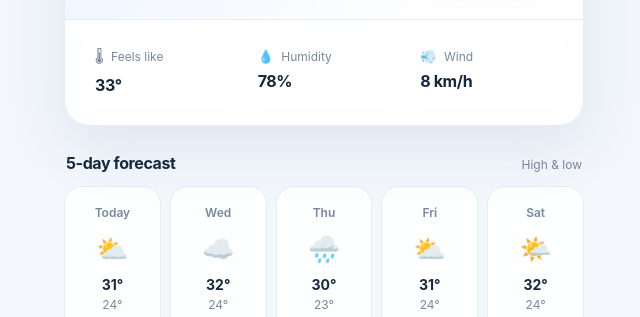
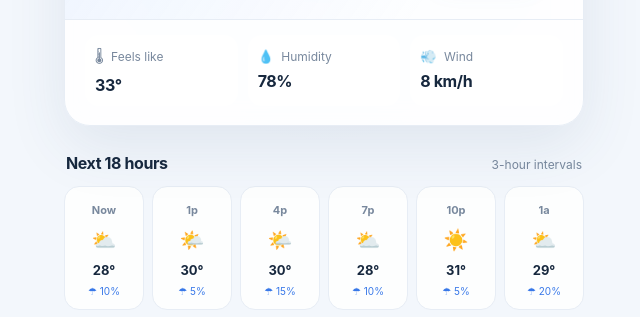
Before and after one commit to chrisjaphethloveria71-droid/weather-app-on23, a plain HTML site: page index.html in a window 1280 px wide. Shown: the part 480-797 px from the top of the page, without its empty margins (316-956 px from the left). Drawn offline with Linux system fonts and the light colour scheme; no server answers.

Commit message:
Add hourly weather dashboard
Co-authored-by: Copilot App <223556219+Copilot@users.noreply.github.com>

```diff
--- a/index.html
+++ b/index.html
@@ -209,6 +209,19 @@
     .section-heading h2 { margin: 0; font-size: 16px; font-weight: 720; letter-spacing: -.025em; }
     .section-heading span { color: var(--muted); font-size: 12px; }
     .forecast { display: grid; grid-template-columns: repeat(5, 1fr); gap: 9px; }
+    .hourly-forecast { display: grid; grid-template-columns: repeat(6, minmax(0, 1fr)); gap: 8px; }
+    .hour-card {
+      min-width: 0;
+      padding: 12px 4px;
+      border: 1px solid var(--line);
+      border-radius: 15px;
+      background: var(--surface);
+      text-align: center;
+    }
+    .hour-time { color: var(--muted); font-size: 11px; font-weight: 650; }
+    .hour-icon { display: block; margin: 10px 0; font-size: 20px; }
+    .hour-temp { font-size: 13px; font-weight: 700; }
+    .hour-rain { margin-top: 7px; color: var(--blue); font-size: 10px; }
     .day-card {
       min-width: 0;
       padding: 15px 5px 14px;
@@ -236,6 +249,7 @@
       .metric { padding: 10px 7px; }
       .day-card { padding-right: 2px; padding-left: 2px; }
       .forecast { gap: 6px; }
+      .hourly-forecast { grid-template-columns: repeat(6, minmax(58px, 1fr)); overflow-x: auto; padding: 3px; }
     }
     @media (prefers-reduced-motion: reduce) {
       *, *::before, *::after { scroll-behavior: auto !important; transition-duration: .01ms !important; }
@@ -294,6 +308,14 @@
       </div>
     </section>
 
+    <section class="forecast-section" aria-labelledby="hourly-title">
+      <div class="section-heading">
+        <h2 id="hourly-title">Next 18 hours</h2>
+        <span>3-hour intervals</span>
+      </div>
+      <div class="hourly-forecast" id="hourly-forecast" role="list"></div>
+    </section>
+
     <section class="forecast-section" aria-labelledby="forecast-title">
       <div class="section-heading">
         <h2 id="forecast-title">5-day forecast</h2>
@@ -307,6 +329,12 @@
   <script>
     const fallback = {
       current: { temperature_2m: 29, apparent_temperature: 33, relative_humidity_2m: 78, wind_speed_10m: 8, weather_code: 2 },
+      hourly: {
+        time: [],
+        temperature_2m: [28, 28, 29, 30, 31, 31, 30, 29],
+        weather_code: [2, 2, 1, 1, 0, 0, 1, 2],
+        precipitation_probability: [10, 10, 5, 5, 5, 10, 15, 20]
+      },
       daily: {
         time: [],
         weather_code: [2, 3, 61, 2, 1],
@@ -339,11 +367,28 @@
 
     function fallbackForToday() {
       const today = new Date();
-      const localDate = (offset) => {
-        const date = new Date(today.getFullYear(), today.getMonth(), today.getDate() + offset);
+      const localDate = (date) => {
         return `${date.getFullYear()}-${String(date.getMonth() + 1).padStart(2, "0")}-${String(date.getDate()).padStart(2, "0")}`;
       };
-      return { ...fallback, daily: { ...fallback.daily, time: [0, 1, 2, 3, 4].map(localDate) } };
+      const dates = [0, 1, 2, 3, 4].map((offset) => localDate(new Date(today.getFullYear(), today.getMonth(), today.getDate() + offset)));
+      const hourlyTimes = Array.from({ length: 24 }, (_, offset) => {
+        const date = new Date(today.getFullYear(), today.getMonth(), today.getDate(), today.getHours() + offset);
+        return `${localDate(date)}T${String(date.getHours()).padStart(2, "0")}:00`;
+      });
+      const currentTime = `${localDate(today)}T${String(today.getHours()).padStart(2, "0")}:00`;
+      const hourly = {
+        ...fallback.hourly,
+        time: hourlyTimes,
+        temperature_2m: hourlyTimes.map((_, index) => fallback.hourly.temperature_2m[index % fallback.hourly.temperature_2m.length]),
+        weather_code: hourlyTimes.map((_, index) => fallback.hourly.weather_code[index % fallback.hourly.weather_code.length]),
+        precipitation_probability: hourlyTimes.map((_, index) => fallback.hourly.precipitation_probability[index % fallback.hourly.precipitation_probability.length])
+      };
+      return {
+        ...fallback,
+        current: { ...fallback.current, time: currentTime },
+        hourly,
+        daily: { ...fallback.daily, time: dates }
+      };
     }
 
     const weatherForCode = (code) => {
@@ -382,6 +427,27 @@
         hour: "numeric", minute: "2-digit", timeZone: timezone || undefined
       }).format(today);
       $("date").textContent = `${localDate} · ${localTime} local`;
+
+      const hourlyForecast = $("hourly-forecast");
+      hourlyForecast.replaceChildren();
+      const hourly = data.hourly;
+      const firstHour = Math.max(0, hourly.time.findIndex((time) => time >= current.time));
+      for (let step = 0; step < 6; step += 1) {
+        const index = firstHour + step * 3;
+        if (index >= hourly.time.length) break;
+        const hourText = hourly.time[index].slice(11, 13);
+        const hour = Number(hourText);
+        const isCurrentHour = hourly.time[index].slice(0, 13) === current.time.slice(0, 13);
+        const label = isCurrentHour ? "Now" : `${hour % 12 || 12}${hour < 12 ? "a" : "p"}`;
+        const [hourCondition, hourIcon] = weatherForCode(hourly.weather_code[index]);
+        const rain = hourly.precipitation_probability[index];
+        const card = document.createElement("article");
+        card.className = "hour-card";
+        card.setAttribute("role", "listitem");
+        card.setAttribute("aria-label", `${label}: ${hourCondition}, ${formatTemperature(hourly.temperature_2m[index])} degrees, ${rain ?? "unknown"} percent chance of precipitation`);
+        card.innerHTML = `<span class="hour-time">${label}</span><span class="hour-icon" aria-hidden="true">${hourIcon}</span><div class="hour-temp">${formatTemperature(hourly.temperature_2m[index])}°</div><div class="hour-rain">☂ ${rain ?? "—"}%</div>`;
+        hourlyForecast.append(card);
+      }
 
       const forecast = $("forecast");
       forecast.replaceChildren();
@@ -430,6 +496,7 @@
           latitude: location.latitude,
           longitude: location.longitude,
           current: "temperature_2m,relative_humidity_2m,apparent_temperature,weather_code,wind_speed_10m",
+          hourly: "temperature_2m,weather_code,precipitation_probability",
           daily: "weather_code,temperature_2m_max,temperature_2m_min,precipitation_probability_max,wind_speed_10m_max,sunrise,sunset",
           timezone: location.timezone || "auto",
           forecast_days: "5"
```
